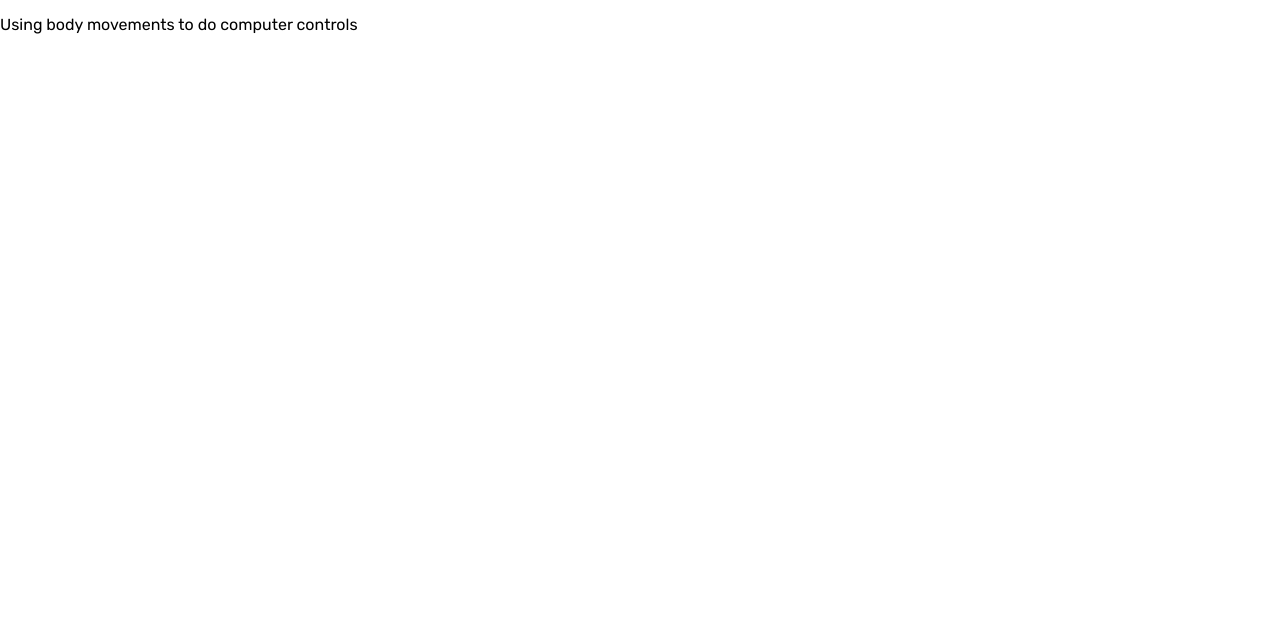
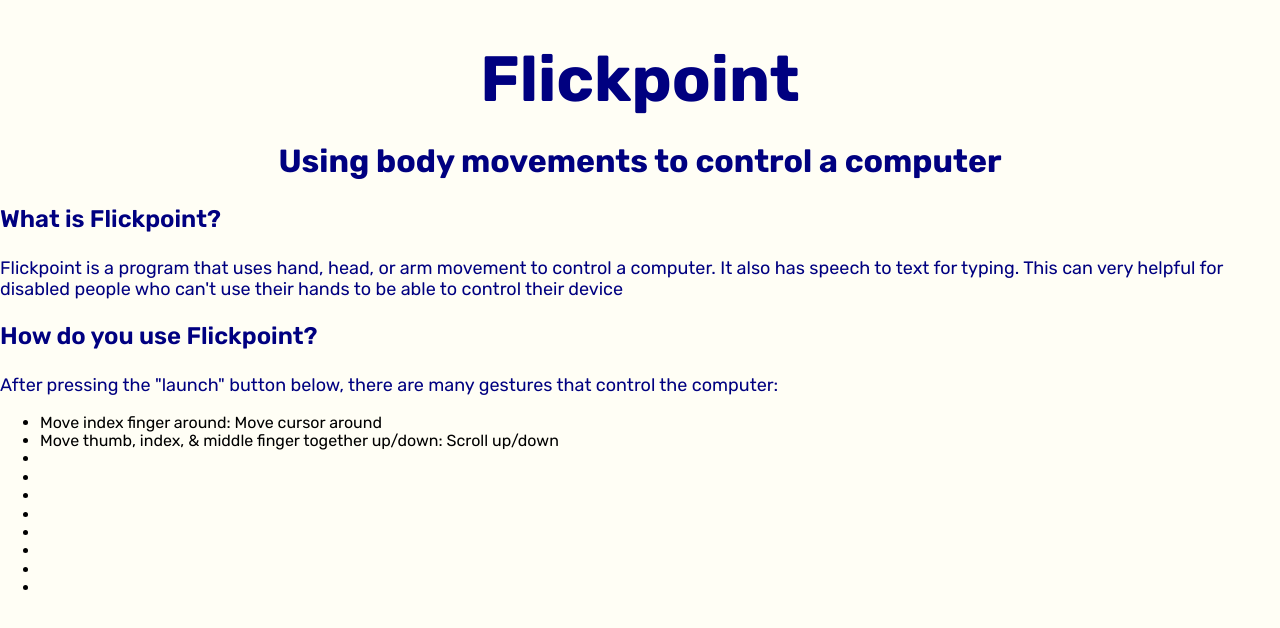
Before and after one commit to pbhak/LAH-IX, a plain HTML site: page website/index.html in a window 1280 px wide. Drawn offline with Linux system fonts and the light colour scheme.

Commit message:
Work on website again

```diff
--- a/website/css/styles.css
+++ b/website/css/styles.css
@@ -1,3 +1,31 @@
 body {
     font-family: "Rubik", Arial, Helvetica, sans-serif;
+    background-color: #fffef5;
 }
+
+h1 {
+    display: flex;
+    font-size: 4rem;
+    justify-content: center;
+    margin-bottom: 0;
+    color: #000080;
+}
+
+h2 {
+    display: flex;
+    font-size: 2rem;
+    justify-content: center;
+    color: #000080;
+}
+
+h3 {
+    color: #000080;
+    font-weight: 600;
+    font-size: 1.5rem;
+}
+
+p {
+    color: #000080;
+    font-weight: 400;
+    font-size: 1.125rem;
+}
--- a/website/index.html
+++ b/website/index.html
@@ -12,9 +12,36 @@
 
     <link rel="stylesheet" href="css/normalize.css" />
     <link rel="stylesheet" href="css/styles.css" />
-    <title>Document</title>
+    <title>Flickpoint</title>
   </head>
   <body>
-    <p>Using body movements to do computer controls</p>
+    <h1>Flickpoint</h1>
+    <h2>Using body movements to control a computer</h2>
+    <h3>What is Flickpoint?</h3>
+    <p>
+      Flickpoint is a program that uses hand, head, or arm movement to control a
+      computer. It also has speech to text for typing. This can very helpful for
+      disabled people who can't use their hands to be able to control their
+      device
+    </p>
+    <h3>How do you use Flickpoint?</h3>
+    <p>
+      After pressing the "launch" button below, there are many gestures that
+      control the computer:
+    </p>
+    <ul>
+      <li class="control">Move index finger around: Move cursor around</li>
+      <li class="control">
+        Move thumb, index, & middle finger together up/down: Scroll up/down
+      </li>
+      <li class="control"></li>
+      <li class="control"></li>
+      <li class="control"></li>
+      <li class="control"></li>
+      <li class="control"></li>
+      <li class="control"></li>
+      <li class="control"></li>
+      <li class="control"></li>
+    </ul>
   </body>
 </html>
```
